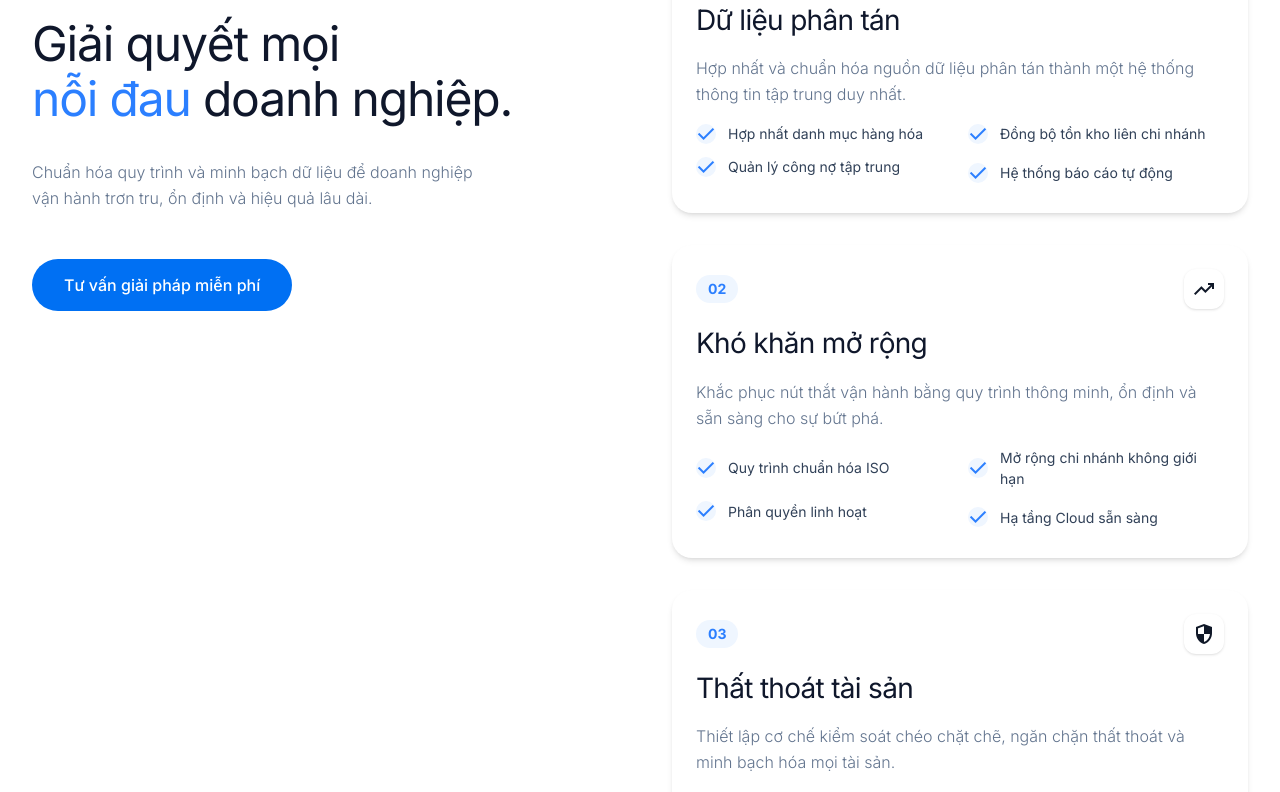
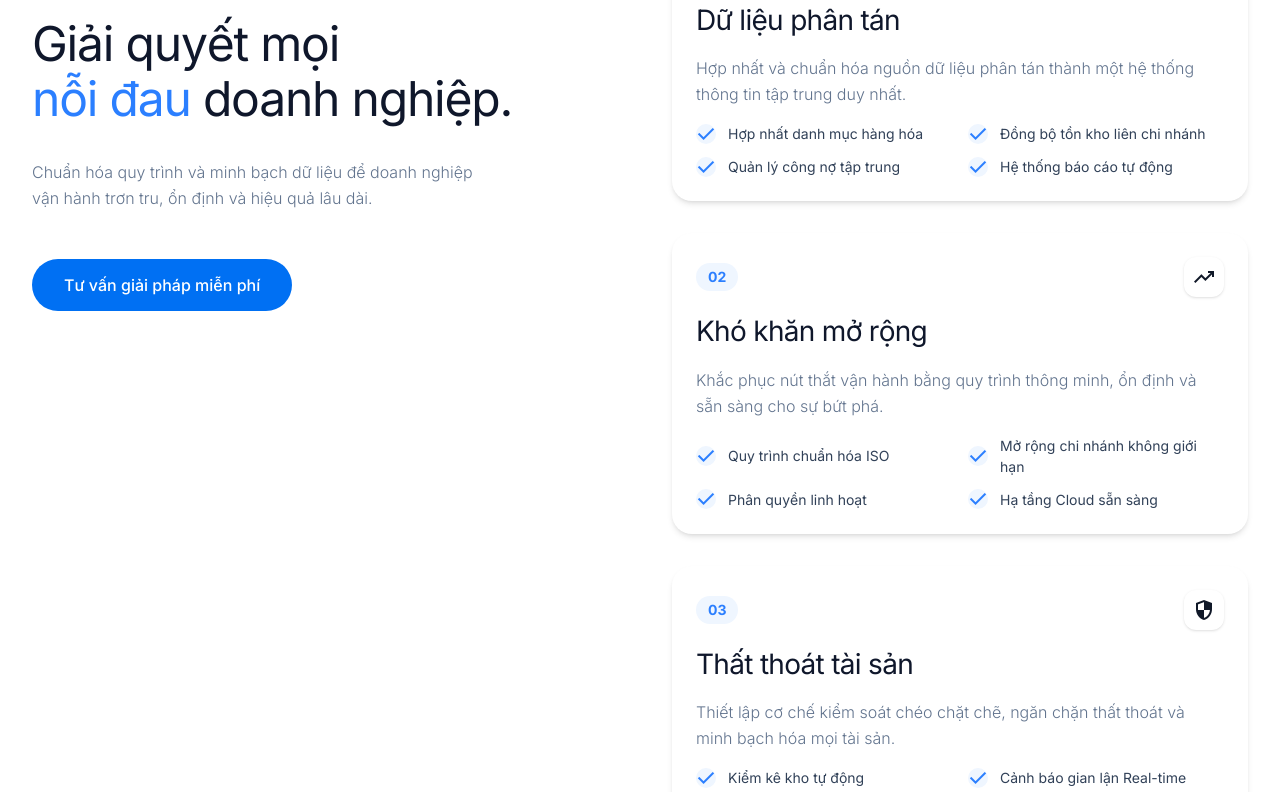
Before and after one commit to binho3399/tabo-erp-web, a React (Vite) app: page / in a window 1280 px wide. Shown: the part 2320-3112 px from the top of the page. Built offline with nearby package versions, Linux system fonts and the light colour scheme.

Commit message:
Cập nhật dự án ngày 2026-03-14 22:42:42

```diff
--- a/src/components/home/SolutionsSection.tsx
+++ b/src/components/home/SolutionsSection.tsx
@@ -108,7 +108,7 @@ const SolutionsSection: React.FC = () => {
                                     {sol.desc}
                                 </p>
 
-                                <div className="space-y-3 mt-auto grid grid-cols-1 sm:grid-cols-2 gap-x-4">
+                                <div className="mt-auto grid grid-cols-1 sm:grid-cols-2 gap-x-4 gap-y-3">
                                     {sol.items.map((item, idx) => (
                                         <div key={idx} className="flex items-center gap-3">
                                             <div className="w-5 h-5 rounded-full bg-blue-50 flex items-center justify-center flex-shrink-0">
```
